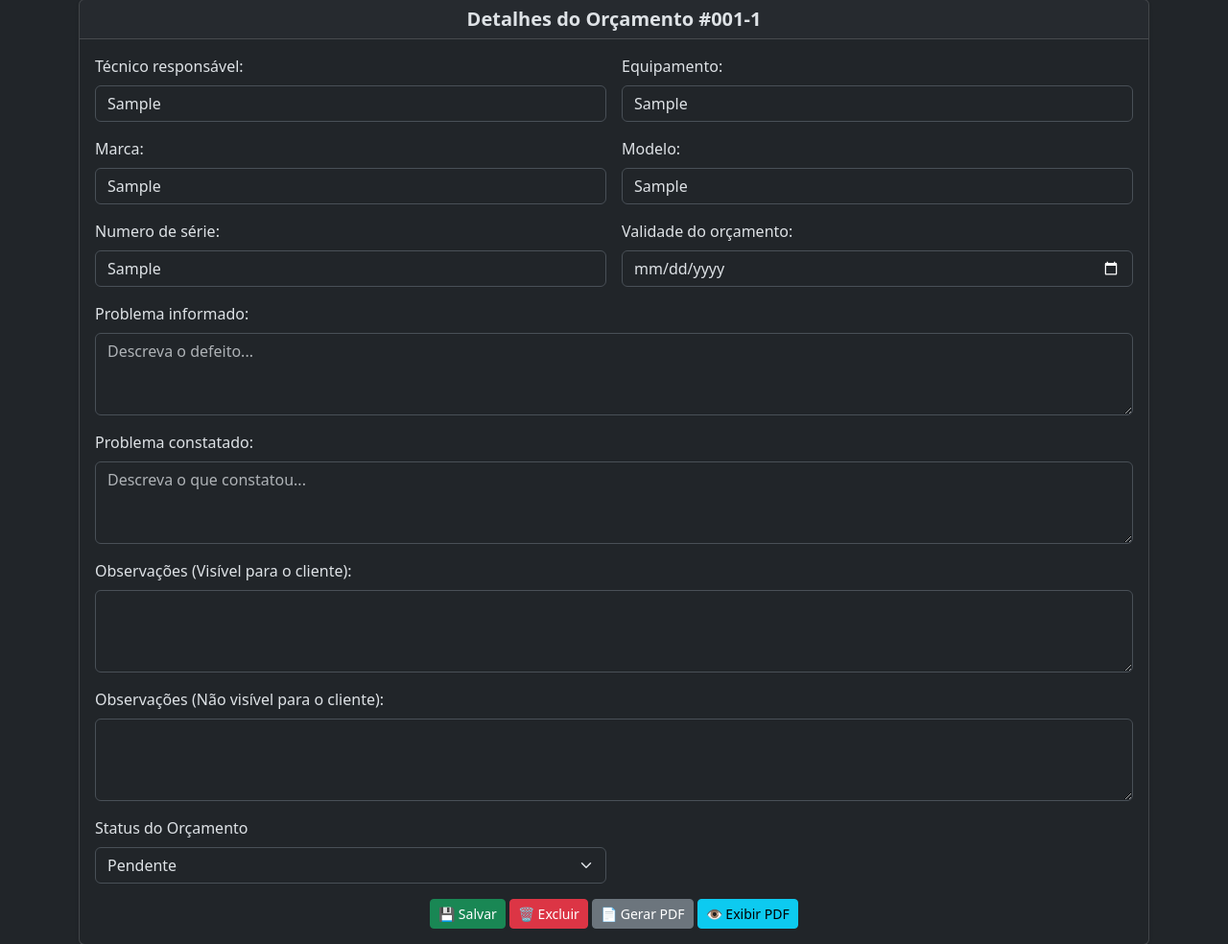
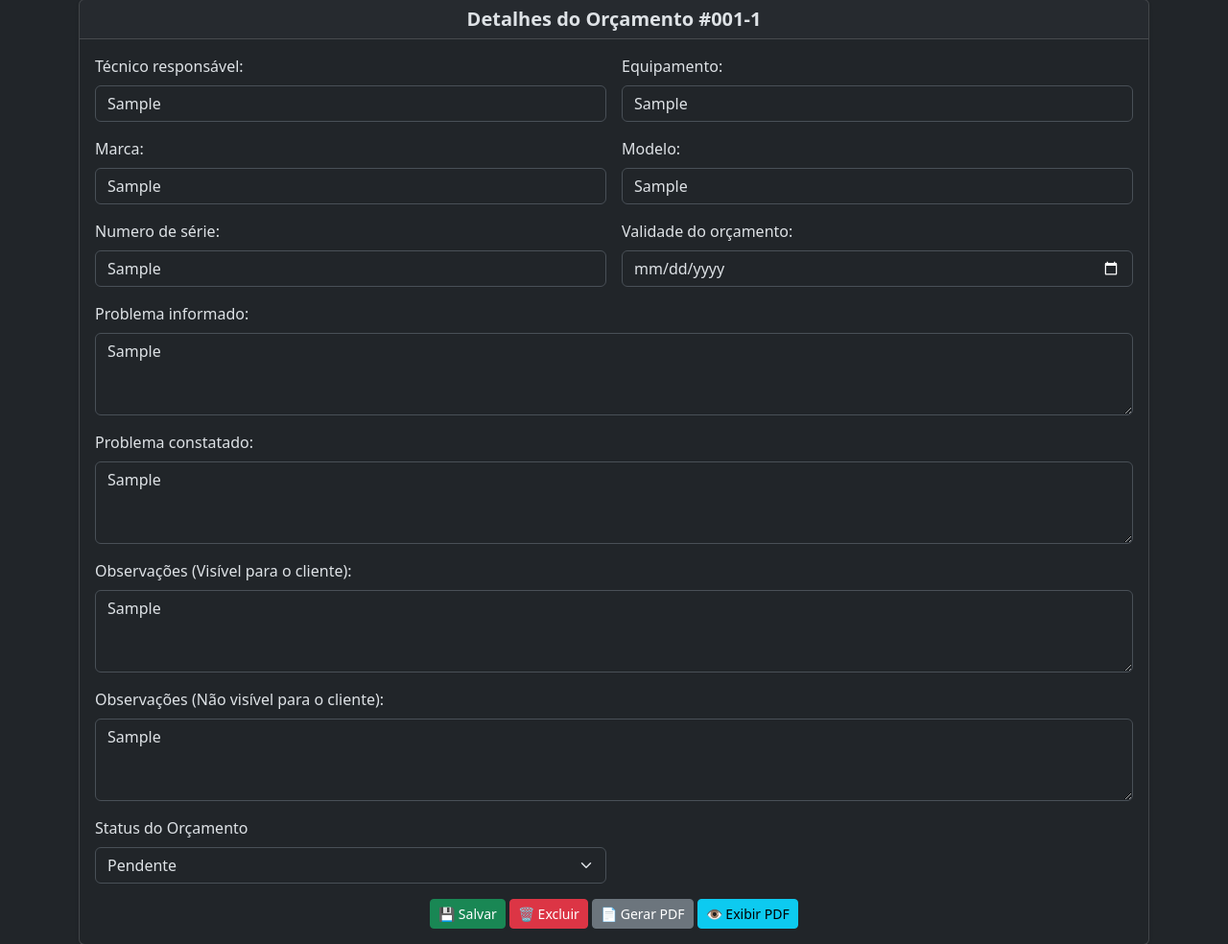
Before and after one commit to barrigaverd/Projeto-Oficina, a Flask app: template templates/detalhes_orcamento.html in a window 1280 px wide. Shown: the part 305-1289 px from the top of the page at 96% size. Run offline with Flask 3, Linux system fonts and the light colour scheme; the template is opened without the code that fills it: values that come from a table or form of the project are taken from there, others are empty; tables that the repository leaves empty hold one stand-in row (values such as "Sample post").

Commit message:
att detalhes orcamento

```diff
--- a/app.py
+++ b/app.py
@@ -1002,9 +1002,7 @@ def detalhes_orcamento(id):
 
     return render_template("detalhes_orcamento.html", orcamento = orcamento, lista_servicos = lista_servicos, lista_pecas=lista_pecas)
 
-# app.py
 
-# ... (código existente)
 
 @app.route("/orcamento/item_servico/adicionar/<int:orcamento_id>", methods=["POST"])
 @role_required('funcionario')
--- a/templates/detalhes_orcamento.html
+++ b/templates/detalhes_orcamento.html
@@ -49,19 +49,19 @@
 
       <div class="col-12">
         <label class="form-label" for="problema_informado">Problema informado:</label>
-        <textarea class="form-control" id="problema_informado" name="problema_informado" rows="3" placeholder="Descreva o defeito..." value="{{orcamento.problema_informado}}"></textarea>
+        <textarea class="form-control" id="problema_informado" name="problema_informado" rows="3" placeholder="Descreva o defeito...">{{orcamento.problema_informado}}</textarea>
       </div>
       <div class="col-12">
           <label class="form-label" for="problema_constatado">Problema constatado:</label>
-          <textarea class="form-control" id="problema_constatado" name="problema_constatado" rows="3" placeholder="Descreva o que constatou..." value="{{orcamento.problema_constatado}}" ></textarea>
+          <textarea class="form-control" id="problema_constatado" name="problema_constatado" rows="3" placeholder="Descreva o que constatou...">{{orcamento.problema_constatado}}</textarea>
       </div>
       <div class="col-12">
           <label class="form-label" for="observacoes_cliente">Observações (Visível para o cliente):</label>
-          <textarea class="form-control" id="observacoes_cliente" name="observacoes_cliente" rows="3" value="{{orcamento.observacoes_cliente}}" ></textarea>
+          <textarea class="form-control" id="observacoes_cliente" name="observacoes_cliente" rows="3">{{orcamento.observacoes_cliente}}</textarea>
       </div>
       <div class="col-12">
           <label class="form-label" for="observacoes_internas">Observações (Não visível para o cliente):</label>
-          <textarea class="form-control" id="observacoes_internas" name="observacoes_internas" rows="3" value="{{orcamento.observacoes_internas}}"></textarea>
+          <textarea class="form-control" id="observacoes_internas" name="observacoes_internas" rows="3">{{orcamento.observacoes_internas}}</textarea>
       </div>
 
       <div class="col-md-6">
```
Also changed, not shown: migrations/versions/71a0e281ed83_inicial.py (renamed from migrations/versions/ec10d73a7446_primeiro_init.py, +4 -4 lines), static/uploads/20251001163554_20250628_105357.jpg (added), static/uploads/20251001163558_20250429_093338.jpg (added), static/uploads/20251001163603_20250529_092714.jpg (added).
